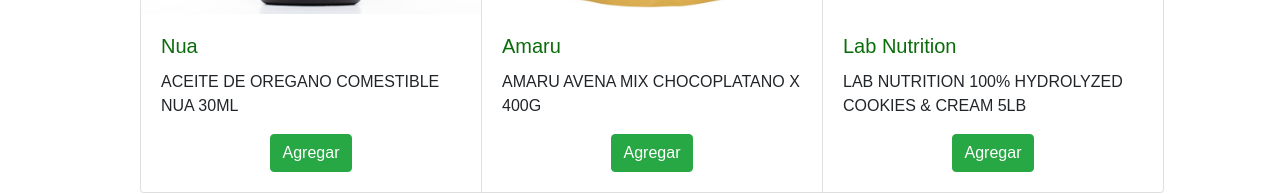
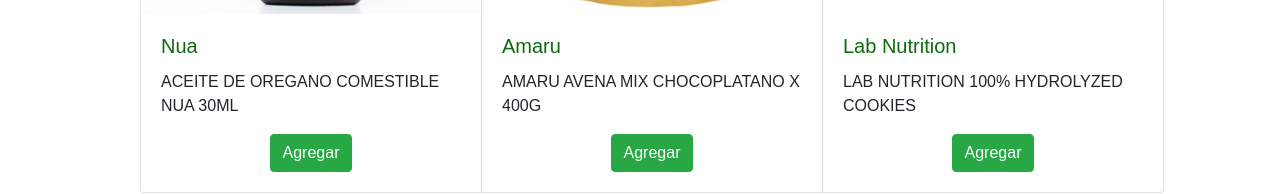
Before and after one commit to ninelgod/IHM-FINAL, a plain HTML site: page index.html in a window 1280 px wide. Shown: the part 885-1079 px from the top of the page. Drawn offline with nearby package versions, Linux system fonts and the light colour scheme; a web font is replaced by a local one.

Commit message:
Update index.html

```diff
--- a/index.html
+++ b/index.html
@@ -88,7 +88,7 @@
                     <img src="img/product3.png" class="card-img-top" alt="...">
                     <div class="card-body">
                       <h5 class="card-title">Lab Nutrition</h5>
-                      <p class="card-text">LAB NUTRITION 100% HYDROLYZED COOKIES & CREAM 5LB</p>
+                      <p class="card-text">LAB NUTRITION 100% HYDROLYZED COOKIES</p>
                       <div class="buttons-product">
                         <button type="button" class="btn btn-success">Agregar</button>
                       </div>
```
